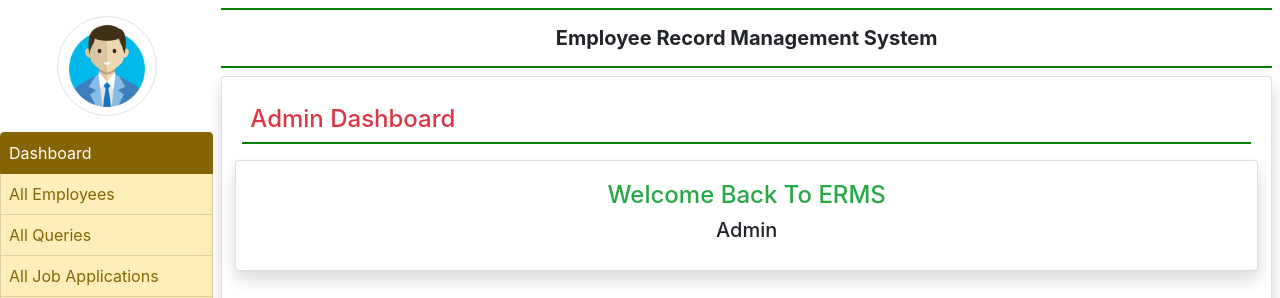
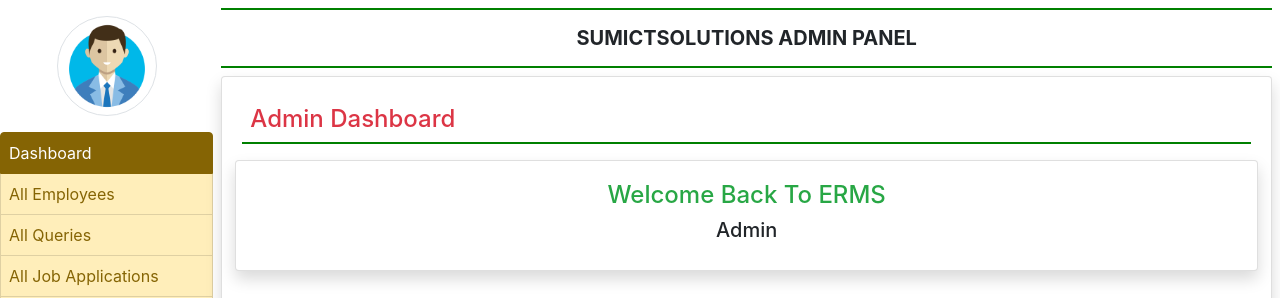
Before and after one commit to Kartik-sharma80/sumictsolutions, a Django app: page /admin_home in a window 1280 px wide. Shown: the top 298 px of the page. Run offline with Django 3.2, Linux system fonts and the light colour scheme; a user stored in the database is signed in; data comes from the database, SQL or seed files in the repository; data that the repository does not hold is empty; some libraries are stand-ins or nearby versions.

Commit message:
Update admin_base.html

```diff
--- a/employee/templates/admin_base.html
+++ b/employee/templates/admin_base.html
@@ -63,7 +63,7 @@ $(document).ready(function() {
                 </div>
                 <div class="col-sm-10 p-0">
                     <div class="container-fluid p-2">
-                        <h5 class="p-3 text-center font-weight-bold" style="border-bottom: 2px solid green;border-top: 2px solid green;">Employee Record Management System</h5>
+                        <h5 class="p-3 text-center font-weight-bold" style="border-bottom: 2px solid green;border-top: 2px solid green;">SUMICTSOLUTIONS ADMIN PANEL</h5>
                         <div class="card shadow" style="min-height: 89vh;">
                             <div class="card-body">
                                 {% block main %}
```
